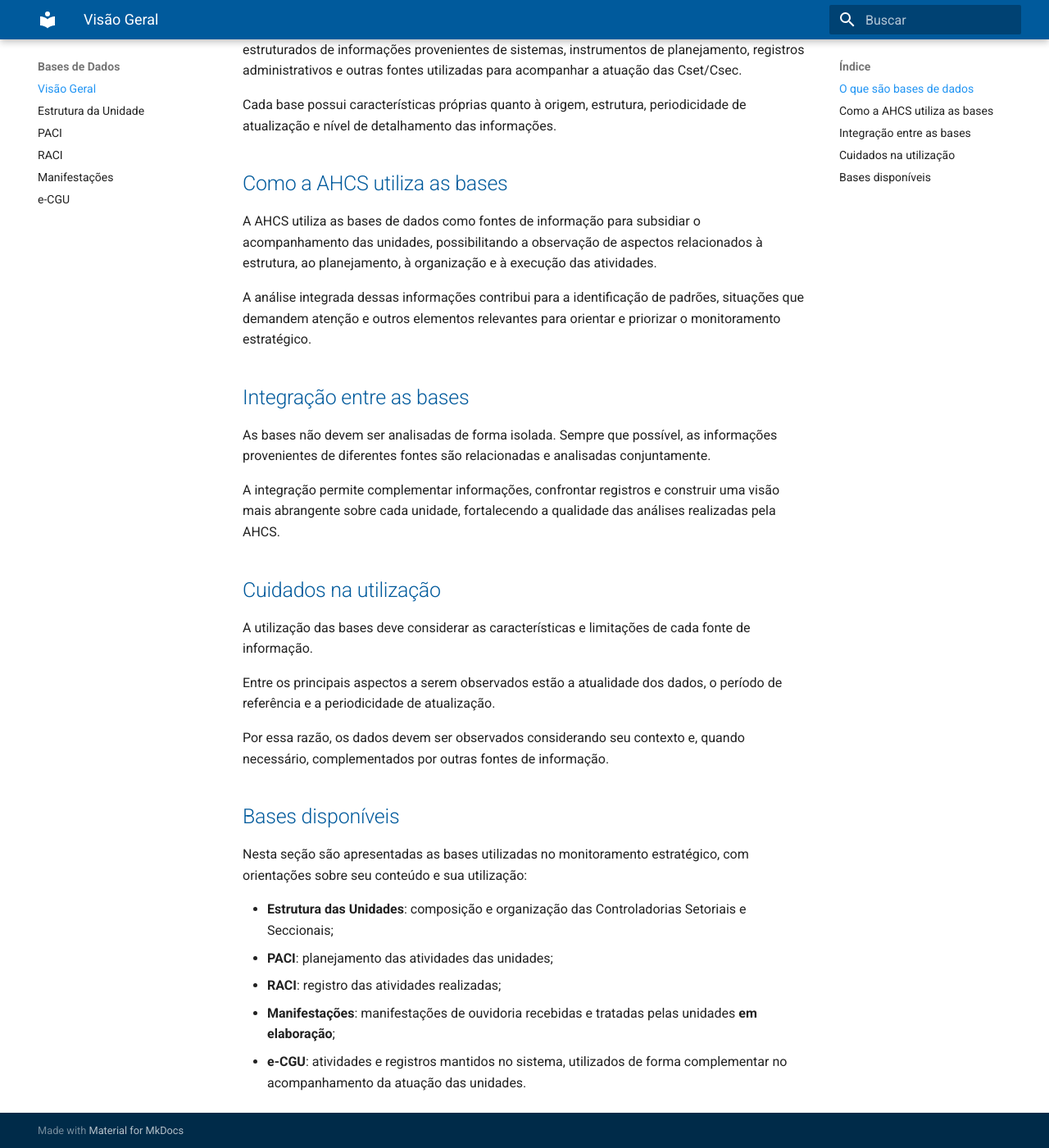
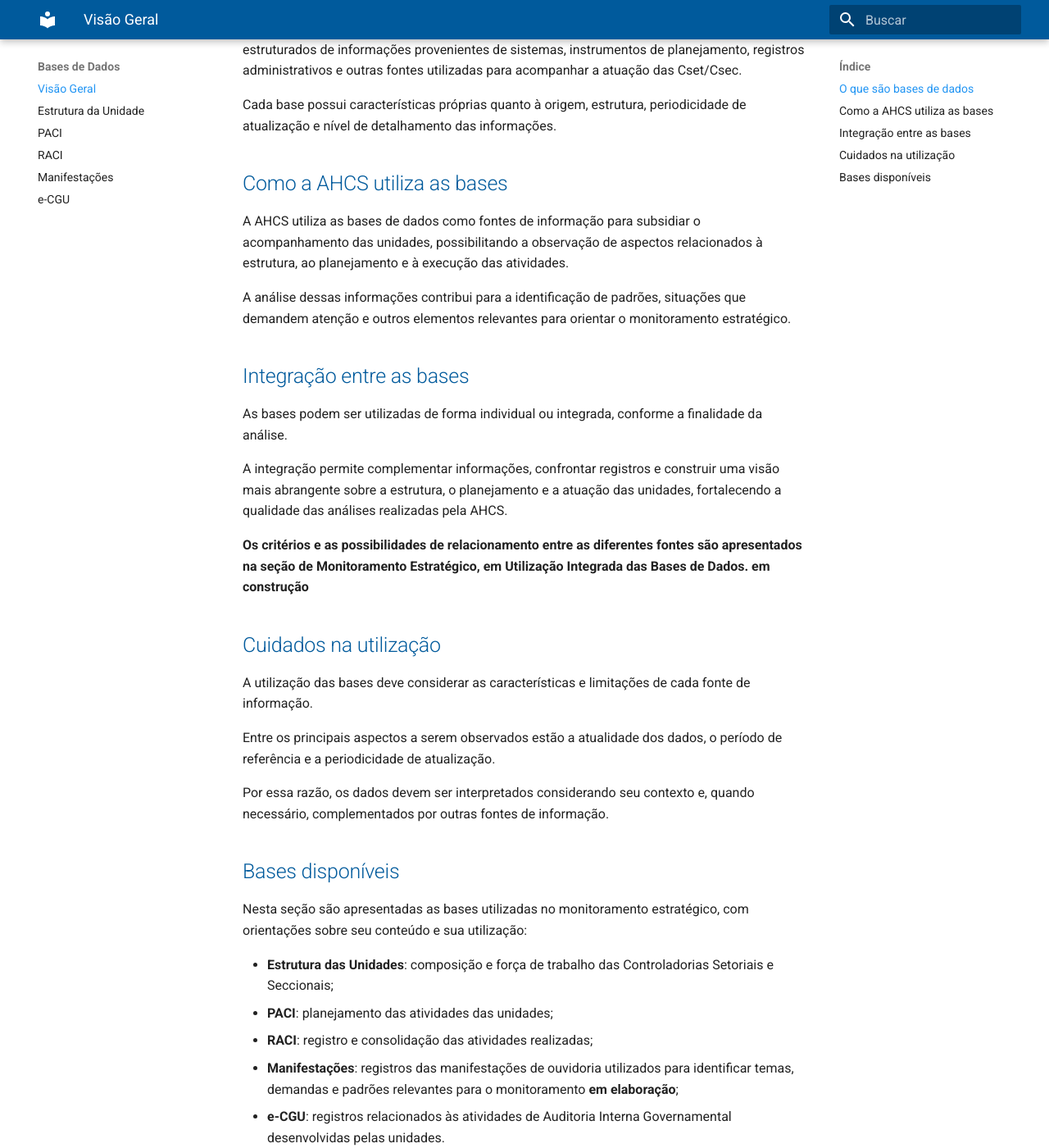
Before and after one commit to CGEMG-AHCS/guia-monitoramento-estrategico, an MkDocs documentation site: the page built from docs/bases-dados/index.md, in a window 1280 px wide and 1400 px high, scrolled down 466 px. Shown: the whole window at 82% size. Built offline with MkDocs 1.6.1 and Material for MkDocs 9.7.7, drawn with Linux system fonts in a browser that asks for light colours.

Commit message:
Revise content for clarity in index.md
Updated text for clarity and consistency in the document.

```diff
--- a/docs/bases-dados/index.md
+++ b/docs/bases-dados/index.md
@@ -12,15 +12,17 @@ Cada base possui características próprias quanto à origem, estrutura, periodi
 
 ## Como a AHCS utiliza as bases
 
-A AHCS utiliza as bases de dados como fontes de informação para subsidiar o acompanhamento das unidades, possibilitando a observação de aspectos relacionados à estrutura, ao planejamento, à organização e à execução das atividades.
+A AHCS utiliza as bases de dados como fontes de informação para subsidiar o acompanhamento das unidades, possibilitando a observação de aspectos relacionados à estrutura, ao planejamento e à execução das atividades.
 
-A análise integrada dessas informações contribui para a identificação de padrões, situações que demandem atenção e outros elementos relevantes para orientar e priorizar o monitoramento estratégico.
+A análise dessas informações contribui para a identificação de padrões, situações que demandem atenção e outros elementos relevantes para orientar o monitoramento estratégico.
 
 ## Integração entre as bases
 
-As bases não devem ser analisadas de forma isolada. Sempre que possível, as informações provenientes de diferentes fontes são relacionadas e analisadas conjuntamente.
+As bases podem ser utilizadas de forma individual ou integrada, conforme a finalidade da análise.
 
-A integração permite complementar informações, confrontar registros e construir uma visão mais abrangente sobre cada unidade, fortalecendo a qualidade das análises realizadas pela AHCS.
+A integração permite complementar informações, confrontar registros e construir uma visão mais abrangente sobre a estrutura, o planejamento e a atuação das unidades, fortalecendo a qualidade das análises realizadas pela AHCS.
+
+**Os critérios e as possibilidades de relacionamento entre as diferentes fontes são apresentados na seção de Monitoramento Estratégico, em Utilização Integrada das Bases de Dados.** **em construção**
 
 ## Cuidados na utilização
 
@@ -28,14 +30,14 @@ A utilização das bases deve considerar as características e limitações de c
 
 Entre os principais aspectos a serem observados estão a atualidade dos dados, o período de referência e a periodicidade de atualização.
 
-Por essa razão, os dados devem ser observados considerando seu contexto e, quando necessário, complementados por outras fontes de informação.
+Por essa razão, os dados devem ser interpretados considerando seu contexto e, quando necessário, complementados por outras fontes de informação.
 
 ## Bases disponíveis
 
 Nesta seção são apresentadas as bases utilizadas no monitoramento estratégico, com orientações sobre seu conteúdo e sua utilização:
 
-- **Estrutura das Unidades**: composição e organização das Controladorias Setoriais e Seccionais;
+- **Estrutura das Unidades**: composição e força de trabalho das Controladorias Setoriais e Seccionais;
 - **PACI**: planejamento das atividades das unidades;
-- **RACI**: registro das atividades realizadas;
-- **Manifestações**: manifestações de ouvidoria recebidas e tratadas pelas unidades **em elaboração**;
-- **e-CGU**: atividades e registros mantidos no sistema, utilizados de forma complementar no acompanhamento da atuação das unidades.
+- **RACI**: registro e consolidação das atividades realizadas;
+- **Manifestações**: registros das manifestações de ouvidoria utilizados para identificar temas, demandas e padrões relevantes para o monitoramento **em elaboração**;
+- **e-CGU**: registros relacionados às atividades de Auditoria Interna Governamental desenvolvidas pelas unidades.
```
